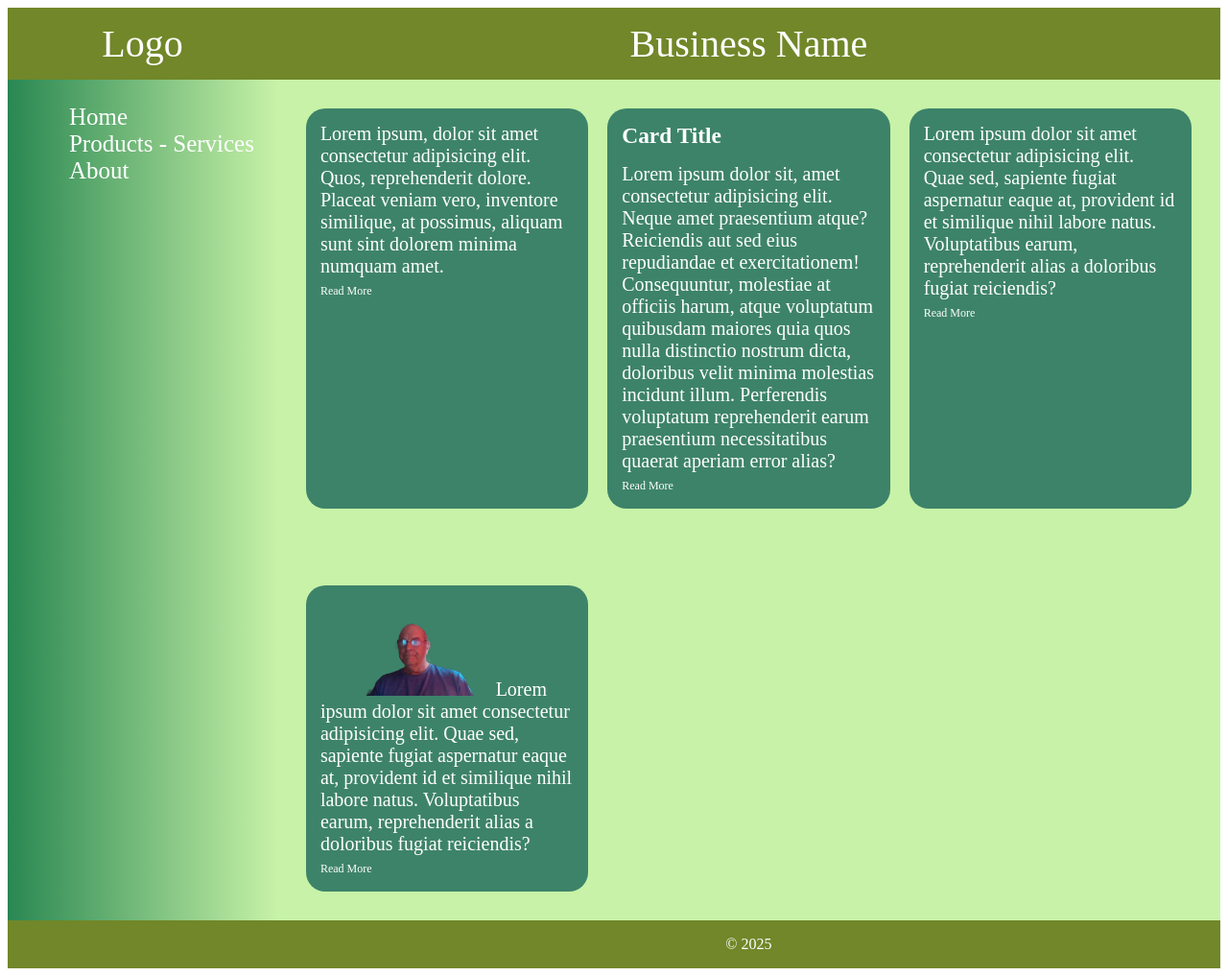
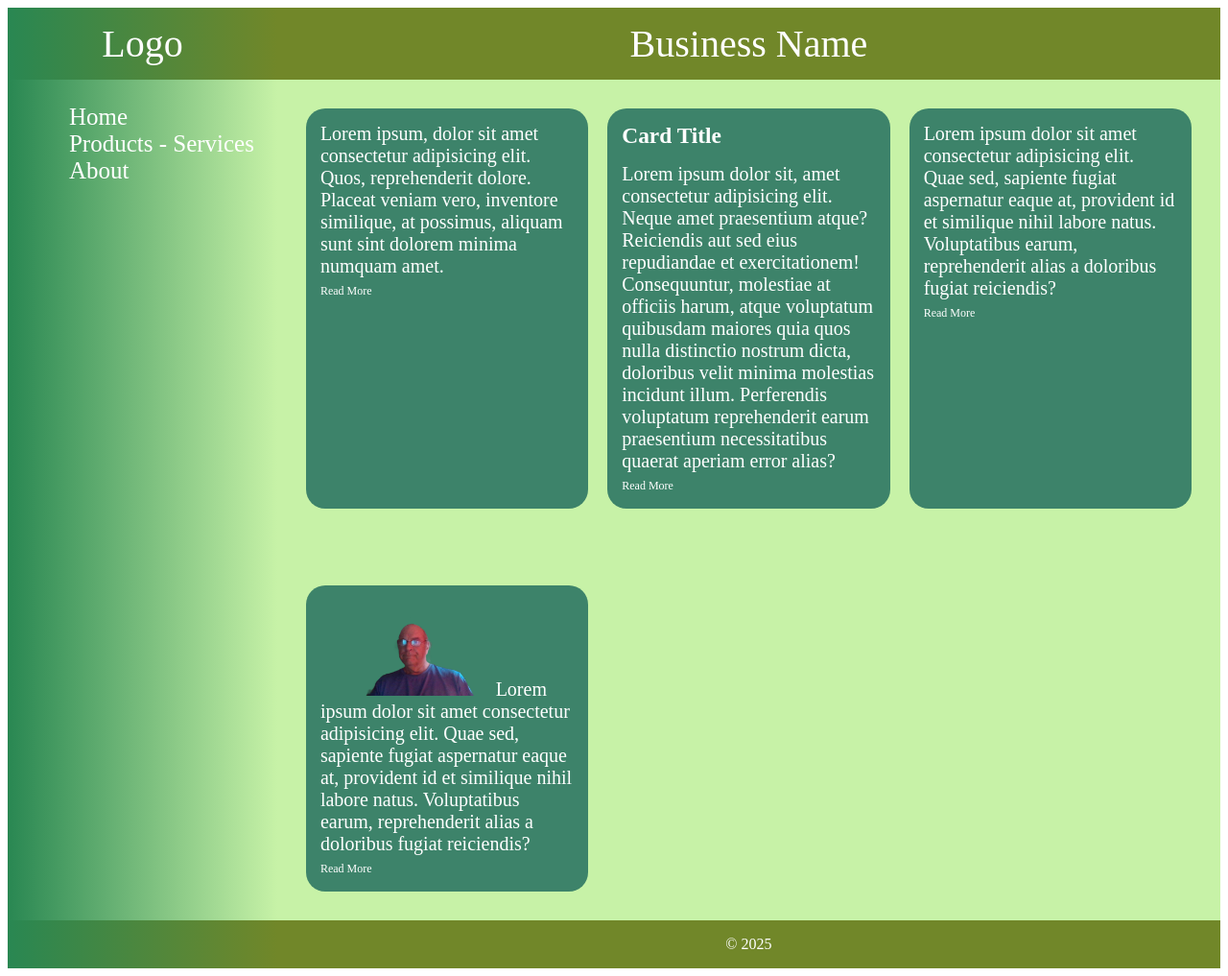
Before and after one commit to Marking-Time/Portfolio, a plain HTML site: page Website/index.html in a window 1280 px wide. Shown: the whole page at 96% size. Drawn offline with Linux system fonts and the light colour scheme.

Commit message:
add linear gradient to footer and logo

```diff
--- a/Website/index.css
+++ b/Website/index.css
@@ -17,7 +17,9 @@
 .logo{
     display: grid;
     grid-area: a;
-    background-color: #718729;
+/*    background-color: #718729;*/
+    background: linear-gradient(to right,#298752,#718729);
+
     color: #ffffff;
     font-size: 40px;
     justify-items: center;
@@ -57,7 +59,9 @@
 .nav-bottom{
     display: grid;
     grid-area: f;
-    background-color: #718729;
+/*    background-color: #718729;*/
+    background: linear-gradient(to right,#298752,#718729);
+
 }
 /*.nav-right{
     display: grid;
@@ -87,7 +91,7 @@
   grid-gap: 20px;
   padding-left: 30px;
   padding-right: 30px;
-grid-template-columns: repeat(auto-fill, minmax(230px, 1fr));
+  grid-template-columns: repeat(auto-fill, minmax(230px, 1fr));
 }
 .card{
     background-color: #3d836a;
--- a/Website/index.html
+++ b/Website/index.html
@@ -11,7 +11,7 @@
     <div class="wrapper">
         <div class="logo">Logo</div>
         <div class="header">Business Name</div>
-        <div class="nav right-nav">
+        <div class="nav">
             <ul>
                 <li><a href="#">Home</a></li>
                 <li><a href="#">Products - Services</a></li>
```
